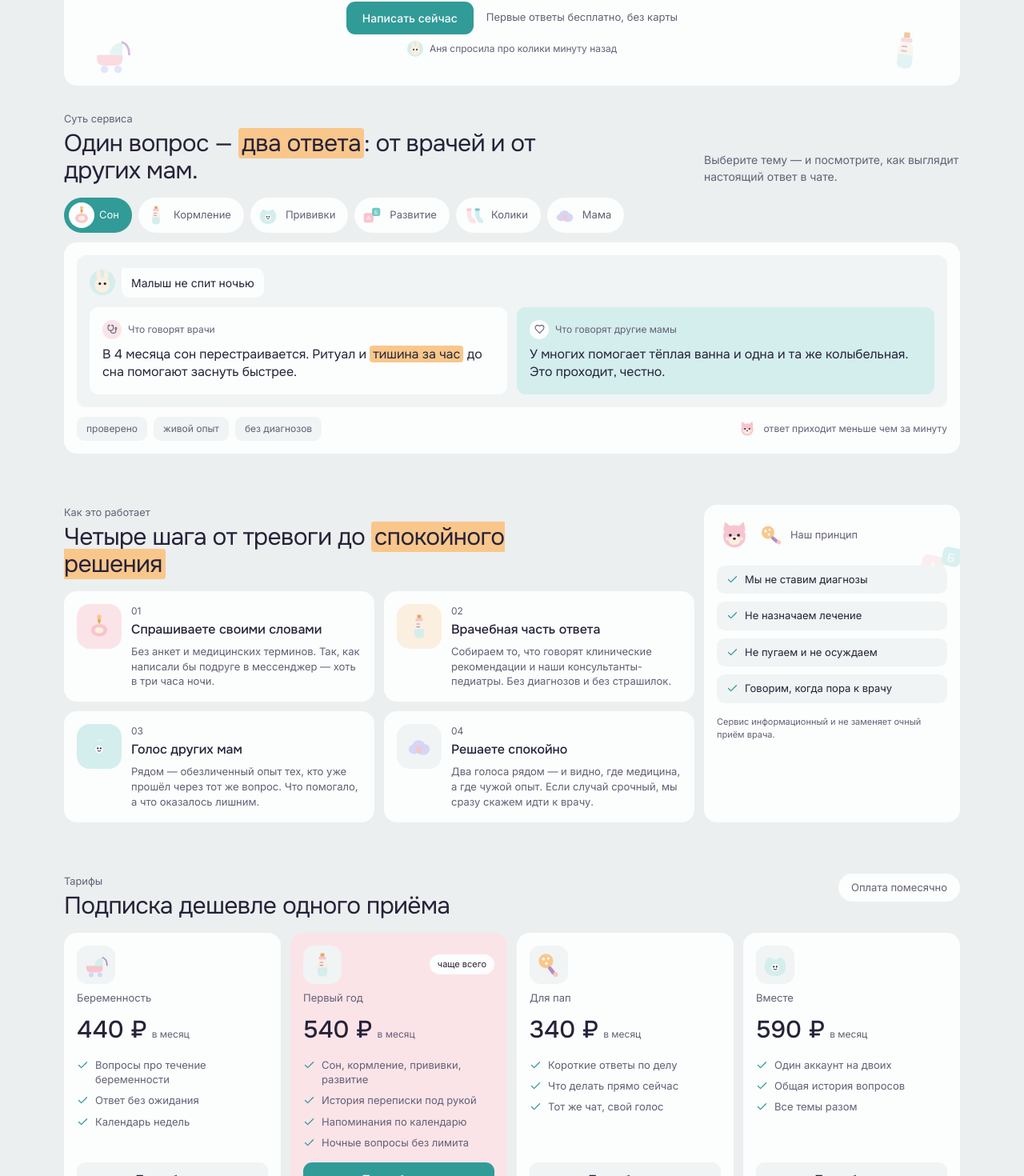
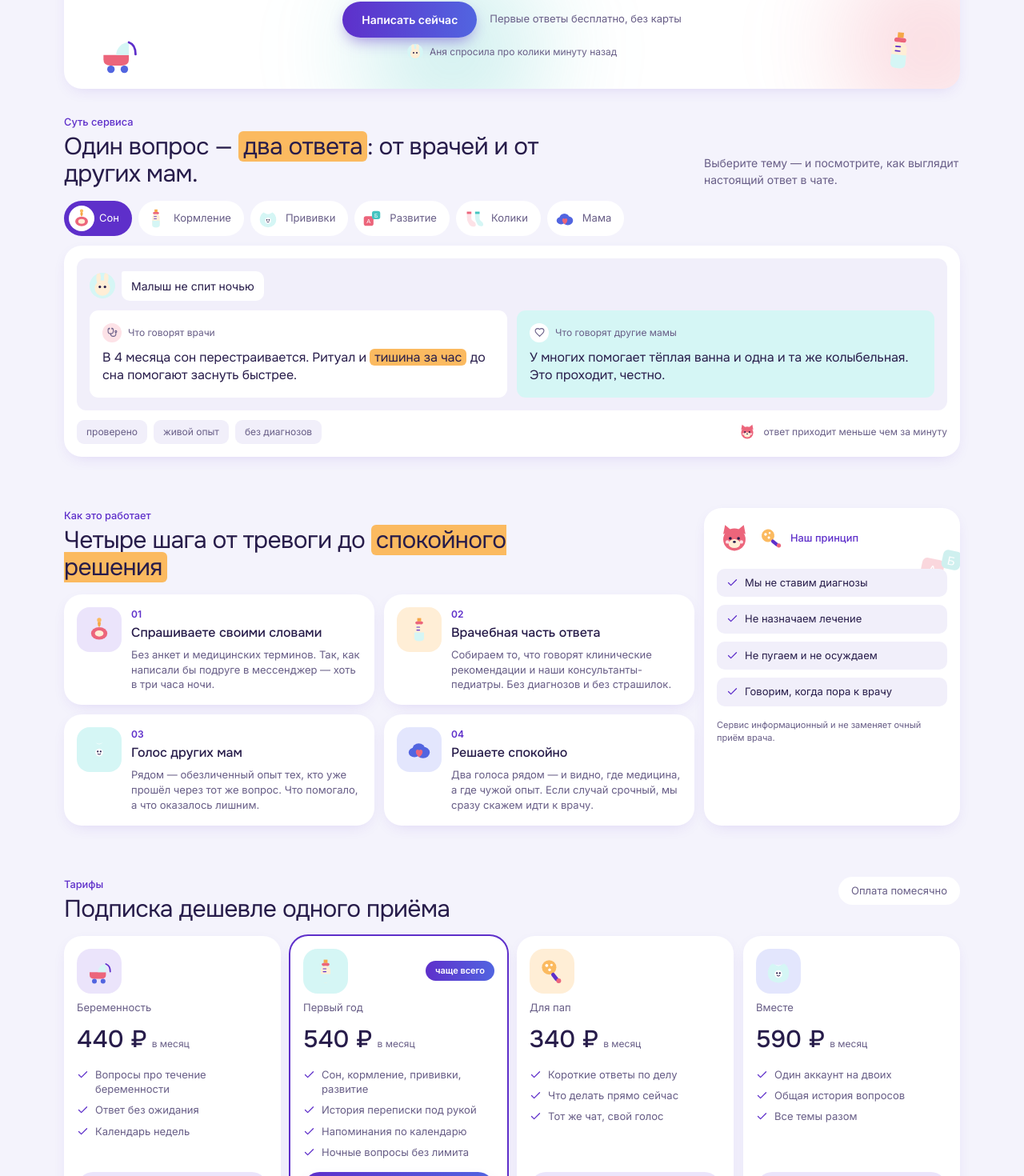
Before and after one commit to Scorboc/mama-helper-landing, a React (Vite) app: page / in a window 1280 px wide. Shown: the part 411-1881 px from the top of the page at 80% size. Built offline with nearby package versions, Linux system fonts and the light colour scheme.

Commit message:
[FEAT] Переделал дизайн под логотип

```diff
--- a/src/components/BabyIcons.tsx
+++ b/src/components/BabyIcons.tsx
@@ -3,14 +3,14 @@ type IconProps = {
 };
 
 const c = {
-  pink: 'hsl(var(--pink))',
+  pink: 'hsl(var(--coral))',
   pinkSoft: 'hsl(var(--pink-soft))',
-  sage: 'hsl(var(--sage))',
+  sage: 'hsl(var(--teal))',
   sageSoft: 'hsl(var(--sage-soft))',
   cream: 'hsl(var(--cream))',
-  gold: 'hsl(var(--gold))',
-  night: 'hsl(var(--night))',
-  fur: 'hsl(var(--fur))',
+  gold: 'hsl(var(--orange))',
+  night: 'hsl(var(--blue))',
+  fur: 'hsl(var(--violet))',
   mark: 'hsl(var(--mark))',
   text: 'hsl(var(--foreground))',
   card: 'hsl(var(--card))',
--- a/src/components/Header.tsx
+++ b/src/components/Header.tsx
@@ -33,7 +33,7 @@ const Header = () => {
         <div className="flex items-center gap-2">
           <a
             href="#pricing"
-            className="hidden rounded-[11px] bg-primary px-4 py-2 text-[13px] font-medium text-primary-foreground transition-opacity hover:opacity-90 sm:block"
+            className="hidden rounded-full bg-gradient-to-r from-violet to-blue px-5 py-2.5 text-[13px] font-semibold text-white shadow-[0_6px_16px_-6px_hsl(258_62%_49%_/_0.6)] transition-transform hover:-translate-y-0.5 sm:block"
           >
             Открыть чат
           </a>
--- a/src/components/Hero.tsx
+++ b/src/components/Hero.tsx
@@ -5,10 +5,15 @@ const Hero = () => {
   return (
     <section id="top" className="px-3 pt-3 sm:px-5 sm:pt-5">
       <div className="tile relative mx-auto max-w-[1120px] overflow-hidden px-5 py-7 sm:px-8 sm:py-9">
-        <Rattle className="pointer-events-none absolute -left-3 top-4 hidden h-16 w-16 -rotate-12 opacity-70 lg:block" />
-        <Socks className="pointer-events-none absolute -right-2 top-6 hidden h-16 w-16 rotate-12 opacity-70 lg:block" />
-        <Stroller className="pointer-events-none absolute bottom-3 left-8 hidden h-14 w-14 opacity-60 lg:block" />
-        <Bottle className="pointer-events-none absolute bottom-4 right-10 hidden h-14 w-14 rotate-6 opacity-60 lg:block" />
+        <span className="blob -left-16 -top-16 h-56 w-56 bg-violet/25" />
+        <span className="blob -right-12 -top-10 h-52 w-52 bg-orange/25" />
+        <span className="blob -bottom-16 left-1/3 h-56 w-56 bg-teal/25" />
+        <span className="blob -bottom-12 -right-16 h-52 w-52 bg-coral/25" />
+
+        <Rattle className="pointer-events-none absolute left-2 top-6 hidden h-16 w-16 -rotate-12 lg:block" />
+        <Socks className="pointer-events-none absolute right-3 top-8 hidden h-16 w-16 rotate-12 lg:block" />
+        <Stroller className="pointer-events-none absolute bottom-4 left-10 hidden h-14 w-14 lg:block" />
+        <Bottle className="pointer-events-none absolute bottom-5 right-12 hidden h-14 w-14 rotate-6 lg:block" />
 
         <div className="relative mx-auto flex max-w-[680px] flex-col items-center text-center">
           <div className="mb-1 flex items-center gap-3">
@@ -29,7 +34,7 @@ const Hero = () => {
           <div className="mt-5 flex flex-wrap items-center justify-center gap-x-4 gap-y-2">
             <a
               href="#pricing"
-              className="rounded-[11px] bg-primary px-5 py-2.5 text-[14px] font-medium text-primary-foreground transition-opacity hover:opacity-90"
+              className="rounded-full bg-gradient-to-r from-violet to-blue px-6 py-3 text-[14px] font-semibold text-white shadow-[0_8px_20px_-6px_hsl(258_62%_49%_/_0.6)] transition-transform hover:-translate-y-0.5"
             >
               Написать сейчас
             </a>
--- a/src/components/HowItWorks.tsx
+++ b/src/components/HowItWorks.tsx
@@ -8,7 +8,7 @@ const steps = [
     art: <Pacifier className="h-9 w-9" />,
     title: 'Спрашиваете своими словами',
     text: 'Без анкет и медицинских терминов. Так, как написали бы подруге в мессенджер — хоть в три часа ночи.',
-    bg: 'bg-pink-soft',
+    bg: 'bg-violet-soft',
   },
   {
     n: '02',
@@ -29,7 +29,7 @@ const steps = [
     art: <HeartCloud className="h-9 w-9" />,
     title: 'Решаете спокойно',
     text: 'Два голоса рядом — и видно, где медицина, а где чужой опыт. Если случай срочный, мы сразу скажем идти к врачу.',
-    bg: 'bg-inner',
+    bg: 'bg-blue-soft',
   },
 ];
 
@@ -52,7 +52,7 @@ const HowItWorks = () => (
                   </span>
                 </span>
                 <div>
-                  <div className="text-[12px] text-muted-foreground">{s.n}</div>
+                  <div className="text-[12px] font-bold text-primary">{s.n}</div>
                   <h3 className="mt-0.5 font-heading text-[16px] font-medium">{s.title}</h3>
                   <p className="mt-1.5 text-[13px] leading-[1.45] text-muted-foreground">{s.text}</p>
                 </div>
--- a/src/components/Pricing.tsx
+++ b/src/components/Pricing.tsx
@@ -8,6 +8,8 @@ const planArt = [
   <Rattle className="h-9 w-9" key="c" />,
   <Bib className="h-9 w-9" key="d" />,
 ];
+
+const planTint = ['bg-violet-soft', 'bg-sage-soft', 'bg-cream', 'bg-blue-soft'];
 
 const Pricing = () => {
   return (
@@ -29,14 +31,20 @@ const Pricing = () => {
           {plans.map((p, i) => (
             <article
               key={p.name}
-              className={`tile flex flex-col transition-transform duration-200 hover:-translate-y-1 ${p.hot ? 'bg-pink-soft' : ''}`}
+              className={`tile flex flex-col transition-transform duration-200 hover:-translate-y-1 ${
+                p.hot ? 'ring-2 ring-violet' : ''
+              }`}
             >
               <div className="flex items-center justify-between">
-                <span className="grid h-12 w-12 place-items-center rounded-[14px] bg-inner">
+                <span
+                  className={`grid h-14 w-14 place-items-center rounded-[18px] ${planTint[i % planTint.length]}`}
+                >
                   {planArt[i % planArt.length]}
                 </span>
                 {p.hot && (
-                  <span className="rounded-full bg-card px-2.5 py-1 text-[11px]">чаще всего</span>
+                  <span className="rounded-full bg-gradient-to-r from-violet to-blue px-3 py-1 text-[11px] font-semibold text-white">
+                    чаще всего
+                  </span>
                 )}
               </div>
               <span className="mt-2 text-[13px] text-muted-foreground">{p.name}</span>
@@ -56,8 +64,10 @@ const Pricing = () => {
 
               <a
                 href="#top"
-                className={`mt-4 block rounded-[11px] py-2.5 text-center text-[14px] font-medium transition-opacity hover:opacity-90 ${
-                  p.hot ? 'bg-primary text-primary-foreground' : 'bg-inner text-foreground'
+                className={`mt-4 block rounded-full py-2.5 text-center text-[14px] font-semibold transition-transform hover:-translate-y-0.5 ${
+                  p.hot
+                    ? 'bg-gradient-to-r from-violet to-blue text-white shadow-[0_8px_18px_-8px_hsl(258_62%_49%_/_0.7)]'
+                    : 'bg-violet-soft text-primary'
                 }`}
               >
                 Попробовать
--- a/src/index.css
+++ b/src/index.css
@@ -4,46 +4,54 @@
 
 @layer base {
   :root {
-    --background: 180 10% 93%;
-    --foreground: 250 25% 18%;
+    --background: 250 60% 97%;
+    --foreground: 254 45% 20%;
 
-    --card: 180 25% 99%;
-    --card-foreground: 250 25% 18%;
+    --card: 0 0% 100%;
+    --card-foreground: 254 45% 20%;
 
-    --popover: 180 25% 99%;
-    --popover-foreground: 250 25% 18%;
+    --popover: 0 0% 100%;
+    --popover-foreground: 254 45% 20%;
 
-    --primary: 178 52% 40%;
-    --primary-foreground: 180 40% 98%;
+    --primary: 258 62% 49%;
+    --primary-foreground: 0 0% 100%;
 
-    --secondary: 180 16% 95%;
-    --secondary-foreground: 250 25% 18%;
+    --secondary: 250 60% 95%;
+    --secondary-foreground: 254 45% 20%;
 
-    --muted: 180 16% 95%;
-    --muted-foreground: 250 10% 42%;
+    --muted: 250 45% 95%;
+    --muted-foreground: 254 18% 45%;
 
-    --accent: 254 60% 52%;
-    --accent-foreground: 180 40% 98%;
+    --accent: 178 52% 52%;
+    --accent-foreground: 0 0% 100%;
 
     --destructive: 350 71% 55%;
-    --destructive-foreground: 180 40% 98%;
+    --destructive-foreground: 0 0% 100%;
 
-    --border: 180 14% 89%;
-    --input: 180 14% 89%;
-    --ring: 178 52% 40%;
+    --border: 250 40% 91%;
+    --input: 250 40% 91%;
+    --ring: 258 62% 49%;
 
     --radius: 1rem;
 
-    --mark: 33 90% 76%;
-    --sage: 178 45% 62%;
-    --sage-soft: 178 45% 88%;
-    --pink: 350 75% 87%;
-    --pink-soft: 350 75% 94%;
-    --inner: 180 16% 95%;
-    --gold: 33 73% 63%;
-    --cream: 33 80% 93%;
-    --night: 236 68% 90%;
-    --fur: 283 34% 66%;
+    --mark: 35 95% 68%;
+    --sage: 178 52% 52%;
+    --sage-soft: 178 65% 90%;
+    --pink: 350 78% 66%;
+    --pink-soft: 350 90% 94%;
+    --inner: 250 55% 96%;
+    --gold: 33 90% 62%;
+    --cream: 35 100% 92%;
+    --night: 232 70% 60%;
+    --fur: 258 62% 49%;
+
+    --violet: 258 62% 49%;
+    --violet-soft: 258 75% 94%;
+    --blue: 232 70% 60%;
+    --blue-soft: 232 85% 94%;
+    --teal: 178 52% 52%;
+    --coral: 350 78% 66%;
+    --orange: 33 90% 62%;
 
     --sidebar-background: 0 0% 98%;
 
@@ -135,14 +143,18 @@
 
 @layer components {
   .tile {
-    @apply rounded-2xl bg-card p-4;
+    @apply rounded-[22px] bg-card p-4 shadow-[0_6px_20px_-8px_hsl(258_62%_49%_/_0.18)];
   }
 
   .cap {
-    @apply mb-2 block text-[0.8rem] text-muted-foreground;
+    @apply mb-2 block text-[0.8rem] font-medium text-primary;
   }
 
   .mark-hl {
-    @apply rounded-[4px] bg-mark px-1;
+    @apply rounded-[6px] bg-mark px-1.5 text-foreground;
+  }
+
+  .blob {
+    @apply pointer-events-none absolute rounded-full blur-3xl;
   }
 }
--- a/tailwind.config.ts
+++ b/tailwind.config.ts
@@ -66,6 +66,17 @@ export default {
 				cream: 'hsl(var(--cream))',
 				night: 'hsl(var(--night))',
 				fur: 'hsl(var(--fur))',
+				violet: {
+					DEFAULT: 'hsl(var(--violet))',
+					soft: 'hsl(var(--violet-soft))'
+				},
+				blue: {
+					DEFAULT: 'hsl(var(--blue))',
+					soft: 'hsl(var(--blue-soft))'
+				},
+				teal: 'hsl(var(--teal))',
+				coral: 'hsl(var(--coral))',
+				orange: 'hsl(var(--orange))',
 				sidebar: {
 					DEFAULT: 'hsl(var(--sidebar-background))',
 					foreground: 'hsl(var(--sidebar-foreground))',
```
